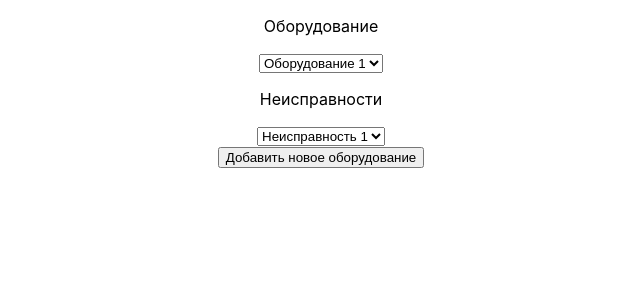
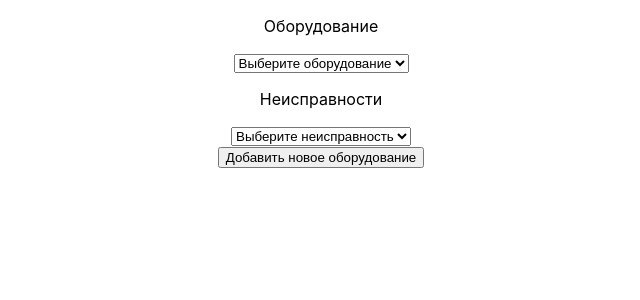
Before and after one commit to AvenMerk/storefix, a React (Create React App) app: page / in a window 1280 px wide. Shown: the top 300 px of the page, without its empty margins (319-959 px from the left). Built offline with nearby package versions, Linux system fonts and the light colour scheme.

Commit message:
add placeholders

```diff
--- a/src/components/field.js
+++ b/src/components/field.js
@@ -1,9 +1,12 @@
 import React from 'react';
 
-const Field = ({array}) => (
+const Field = ({array, placeHolder}) => (
     <div>
         <form>
             <select name="options">
+                <option value=""
+                        hidden
+                >{placeHolder}</option>
                 {
                     array.map((array, index) =>
                         <option key={index} value={array.id}>
--- a/src/containers/requestContainer.js
+++ b/src/containers/requestContainer.js
@@ -20,11 +20,12 @@ class RequestContainer extends React.Component  {
     addMalfunction = (e) => {
         e.preventDefault();
         console.log('add');
+        this.setState({numberOfMalfunctions: this.state.numberOfMalfunctions + 1})
     };
 
     addEquipment = (e) => {
         e.preventDefault();
-        this.setState({numberOfEquipments: this.state.numberOfEquipments + 1})
+        this.setState({numberOfEquipments: this.state.numberOfEquipments + 1});
     };
 
     render() {
@@ -36,10 +37,14 @@ class RequestContainer extends React.Component  {
                 children.push(
                     <div>
                         <p>Оборудование</p>
-                        <Field array={this.props.selectedEquipment.equipment.equipment} key={`Equipment${i}`} />
+                        <Field array={this.props.selectedEquipment.equipment.equipment}
+                               key={`Equipment${i}`}
+                               placeHolder='Выберите оборудование'/>
                         <p>Неисправности</p>
                         <div>
-                            <Field array={this.props.selectedMalfunction.malfunction.malfunction} key={`Malfunction${i}`}/>
+                            <Field array={this.props.selectedMalfunction.malfunction.malfunction}
+                                   key={`Malfunction${i}`}
+                                   placeHolder='Выберите неисправность'/>
                         </div>
                     </div>)
             }
@@ -52,7 +57,8 @@ class RequestContainer extends React.Component  {
                         <div id='selection-window'>
                             {children}
                         </div>
-                        <Button buttonName='Добавить новое оборудование' onClickFunction={this.addEquipment}/>
+                        <Button buttonName='Добавить новое оборудование'
+                                onClickFunction={this.addEquipment}/>
                     </div>
                 }
             </React.Fragment>
```
